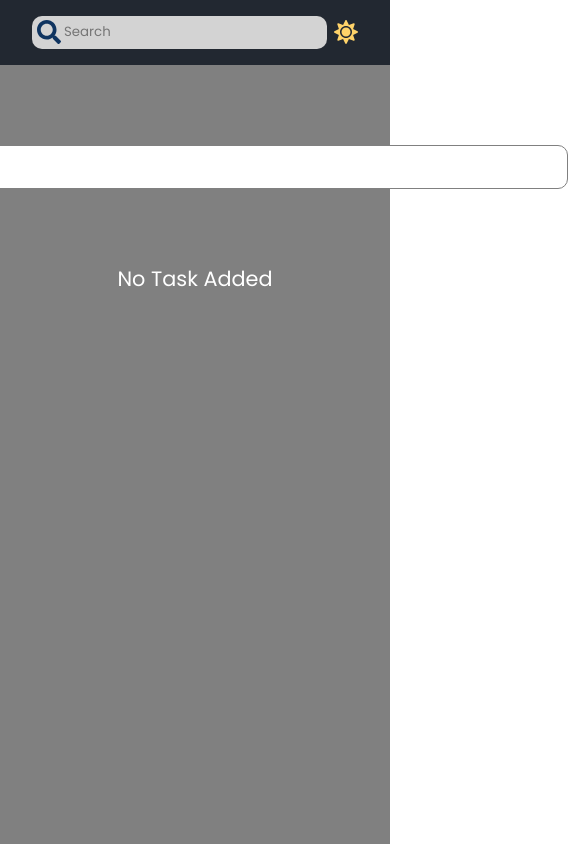
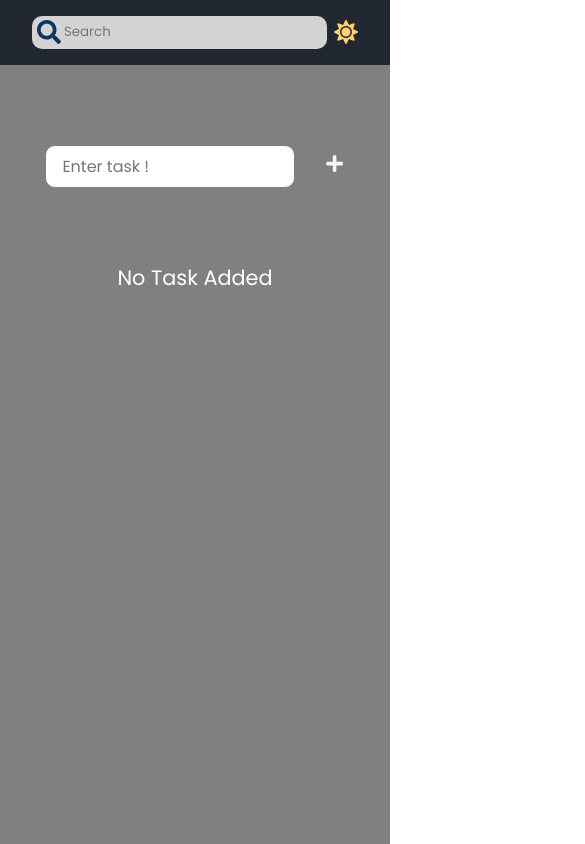
Before and after one commit to ahmetenesbahar/todo-app, a React (Create React App) app: page / in a window 390 px wide. Both pictures are taken after typing "Sample" into the empty fields and a click on the button "COME IN !". Shown: the top 844 px of the page, 585 px wide, since content can reach past the window. Built offline with nearby package versions, Linux system fonts and the light colour scheme.

Commit message:
feat:responsive added

```diff
--- a/src/style/layout/_navbar.scss
+++ b/src/style/layout/_navbar.scss
@@ -62,8 +62,7 @@
   }
 }
 
-/* Medium devices (landscape tablets, 768px and up) */
-@media only screen and (max-width: 885px) {
+@media only screen and (max-width: 900px) {
   .navbar {
     .left {
       .search-form {
@@ -74,3 +73,15 @@
     }
   }
 }
+
+@media only screen and (max-width: 610px) {
+  .icon {
+    font-size: 1.2rem;
+  }
+}
+
+@media only screen and (max-width: 460px) {
+  .icon {
+    font-size: 1rem;
+  }
+}
--- a/src/style/layout/_taskForm.scss
+++ b/src/style/layout/_taskForm.scss
@@ -39,3 +39,35 @@
   font-size: 1.3rem;
   margin: 5rem;
 }
+
+@media only screen and (max-width: 900px) {
+  .task-form {
+    .form {
+      min-width: 500px;
+    }
+  }
+}
+
+@media only screen and (max-width: 610px) {
+  .task-form {
+    .form {
+      min-width: 300px;
+      max-width: 300px;
+    }
+  }
+}
+
+@media only screen and (max-width: 460px) {
+  .task-form {
+    .form {
+      min-width: 250px;
+      max-width: 250px;
+      font-size: 1rem;
+    }
+    button {
+      .add {
+        font-size: 1.2rem;
+      }
+    }
+  }
+}
--- a/src/style/layout/_taskList.scss
+++ b/src/style/layout/_taskList.scss
@@ -76,3 +76,52 @@
   text-decoration: line-through;
   color: $dark;
 }
+
+@media only screen and (max-width: 900px) {
+  .task-list {
+    .task-card {
+      min-width: 600px;
+      max-width: 600px;
+      .task-text {
+        min-width: 300px;
+        max-width: 300px;
+      }
+    }
+  }
+}
+
+@media only screen and (max-width: 610px) {
+  .task-list {
+    .task-card {
+      min-width: 400px;
+      max-width: 400px;
+      .task-text {
+        min-width: 200px;
+        max-width: 200px;
+      }
+    }
+  }
+}
+
+@media only screen and (max-width: 460px) {
+  .task-list {
+    .task-card {
+      min-width: 350px;
+      max-width: 350px;
+      .task-text {
+        max-width: 100px;
+        font-size: 0.9rem;
+      }
+      .card-btn {
+        .delete {
+          margin: 3px;
+          font-size: 13px;
+        }
+        .edit {
+          margin: 3px;
+          font-size: 13px;
+        }
+      }
+    }
+  }
+}
```
